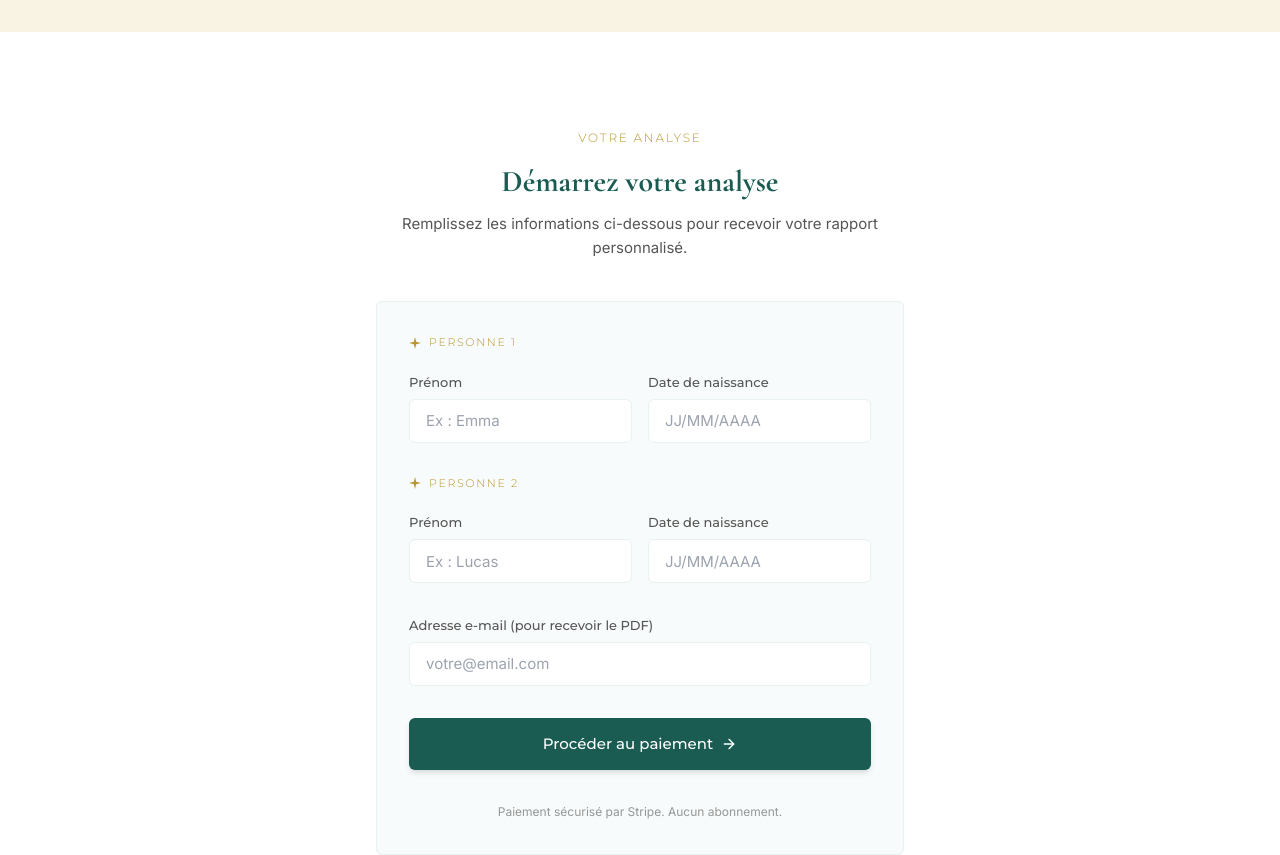
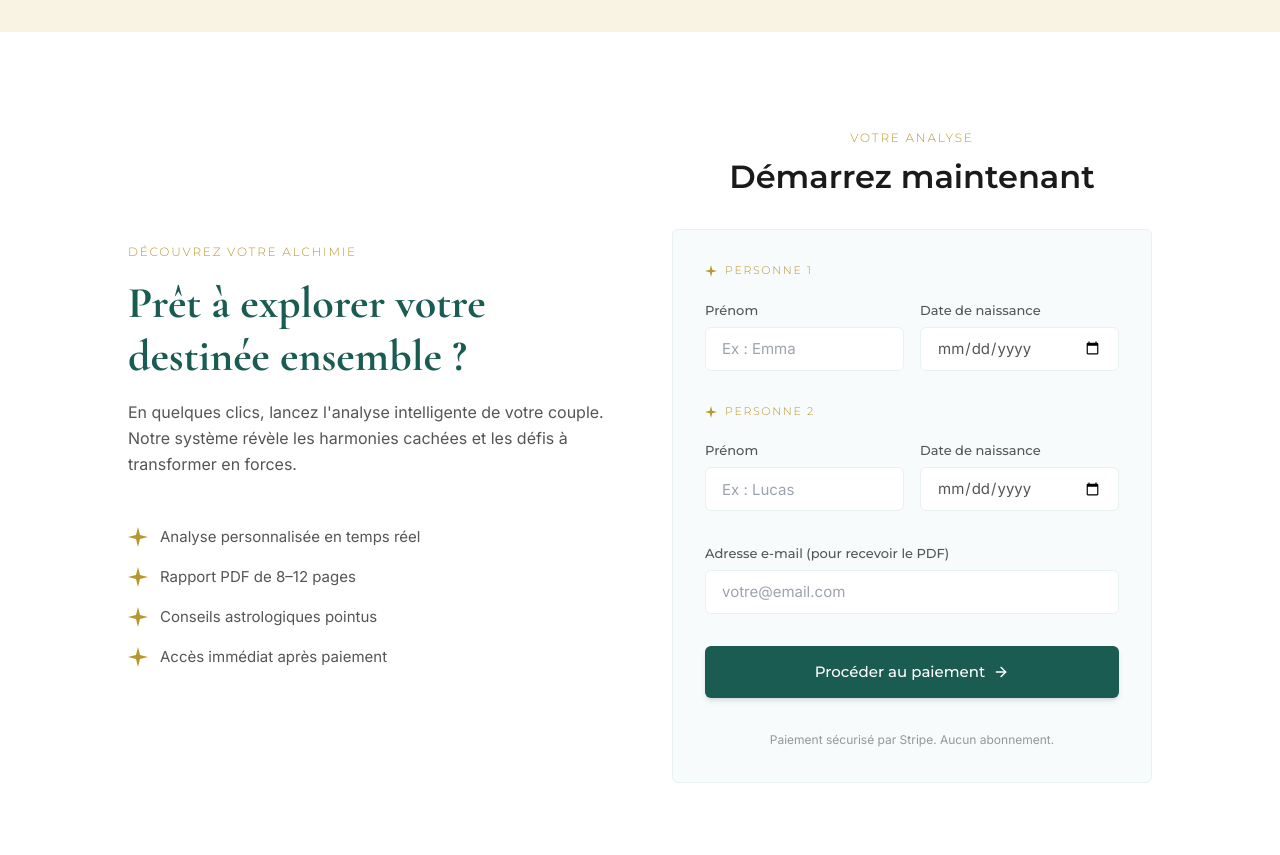
Before and after one commit to judilegend/duovrai-frontend, a React (Vite) app: page / in a window 1280 px wide. Shown: the part 3440-4295 px from the top of the page. Built offline with nearby package versions, Linux system fonts and the light colour scheme.

Commit message:
refactor: enhance FormulaireSaisie component with improved validation and layout structure

```diff
--- a/src/components/FormulaireSaisie.tsx
+++ b/src/components/FormulaireSaisie.tsx
@@ -1,67 +1,54 @@
-import { useState } from "react"
-import { motion } from "framer-motion"
-import { Button } from "./ui/button"
-import { ArrowRight } from "lucide-react"
-import { useNavigate } from "react-router-dom"
+import { useState, useEffect, useRef } from "react";
+import { motion } from "framer-motion";
+import { Button } from "./ui/button";
+import { ArrowRight } from "lucide-react";
+import { useNavigate } from "react-router-dom";
 interface FormData {
-  prenom1: string
-  date1: string
-  prenom2: string
-  date2: string
-  email: string
-  offre: "essentiel" | "premium"
+  prenom1: string;
+  date1: string;
+  prenom2: string;
+  date2: string;
+  email: string;
+  offre: "essentiel" | "premium";
 }
 
 interface FieldErrors {
-  prenom1?: string
-  date1?: string
-  prenom2?: string
-  date2?: string
-  email?: string
+  prenom1?: string;
+  date1?: string;
+  prenom2?: string;
+  date2?: string;
+  email?: string;
 }
 
 /**
- * Valide une date au format JJ/MM/AAAA
+ * Valide une date ISO (AAAA-MM-JJ)
  */
 function validateDate(value: string): string | undefined {
-  if (!value) return "Ce champ est requis"
-  const match = value.match(/^(\d{2})\/(\d{2})\/(\d{4})$/)
-  if (!match) return "Format attendu : JJ/MM/AAAA"
-  const [, dd, mm, yyyy] = match
-  const day = parseInt(dd, 10)
-  const month = parseInt(mm, 10)
-  const year = parseInt(yyyy, 10)
-  if (month < 1 || month > 12) return "Mois invalide"
-  if (day < 1 || day > 31) return "Jour invalide"
-  if (year < 1900 || year > new Date().getFullYear()) return "Année invalide"
-  // Check if valid date
-  const d = new Date(year, month - 1, day)
-  if (d.getFullYear() !== year || d.getMonth() !== month - 1 || d.getDate() !== day) {
-    return "Date invalide"
-  }
-  return undefined
+  if (!value) return "Ce champ est requis";
+
+  // Le format de l'input type="date" est AAAA-MM-JJ
+  const dateObj = new Date(value + "T00:00:00Z");
+
+  // Vérifier si la date est valide
+  if (isNaN(dateObj.getTime())) return "Date invalide";
+
+  // Vérifier la plage d'années
+  const year = dateObj.getUTCFullYear();
+  if (year < 1900 || year > new Date().getFullYear()) return "Année invalide";
+
+  return undefined;
 }
 
 function validateEmail(value: string): string | undefined {
-  if (!value) return "Ce champ est requis"
-  if (!/^[^\s@]+@[^\s@]+\.[^\s@]+$/.test(value)) return "E-mail invalide"
-  return undefined
+  if (!value) return "Ce champ est requis";
+  if (!/^[^\s@]+@[^\s@]+\.[^\s@]+$/.test(value)) return "E-mail invalide";
+  return undefined;
 }
 
 function validatePrenom(value: string): string | undefined {
-  if (!value.trim()) return "Ce champ est requis"
-  if (value.trim().length < 2) return "Minimum 2 caractères"
-  return undefined
-}
-
-/**
- * Formate automatiquement la saisie de date : ajoute les / après JJ et MM
- */
-function formatDateInput(value: string): string {
-  const digits = value.replace(/\D/g, "").slice(0, 8)
-  if (digits.length <= 2) return digits
-  if (digits.length <= 4) return `${digits.slice(0, 2)}/${digits.slice(2)}`
-  return `${digits.slice(0, 2)}/${digits.slice(2, 4)}/${digits.slice(4)}`
+  if (!value.trim()) return "Ce champ est requis";
+  if (value.trim().length < 2) return "Minimum 2 caractères";
+  return undefined;
 }
 
 export function FormulaireSaisie() {
@@ -72,37 +59,58 @@ export function FormulaireSaisie() {
     date2: "",
     email: "",
     offre: "premium",
-  })
+  });
 
-  const [errors, setErrors] = useState<FieldErrors>({})
-  const [touched, setTouched] = useState<Record<string, boolean>>({})
-  const navigate = useNavigate()
+  const [errors, setErrors] = useState<FieldErrors>({});
+  const [touched, setTouched] = useState<Record<string, boolean>>({});
+  const [animateTrigger, setAnimateTrigger] = useState(false);
+  const navigate = useNavigate();
+  const sectionRef = useRef<HTMLDivElement | null>(null);
+
+  useEffect(() => {
+    const node = sectionRef.current;
+    if (!node) return;
+
+    const obs = new IntersectionObserver(
+      (entries) => {
+        entries.forEach((entry) => {
+          if (entry.isIntersecting) {
+            setAnimateTrigger(true);
+          } else {
+            setAnimateTrigger(false);
+          }
+        });
+      },
+      { threshold: 0.5 },
+    );
+
+    obs.observe(node);
+    return () => obs.disconnect();
+  }, []);
   function handleChange(field: keyof FormData, value: string) {
-    if (field === "date1" || field === "date2") {
-      value = formatDateInput(value)
-    }
-    setForm((prev) => ({ ...prev, [field]: value }))
+    setForm((prev) => ({ ...prev, [field]: value }));
     // Inline validation on change after field has been touched
     if (touched[field]) {
-      validateField(field, value)
+      validateField(field, value);
     }
   }
 
   function handleBlur(field: keyof FormData) {
-    setTouched((prev) => ({ ...prev, [field]: true }))
-    validateField(field, form[field])
+    setTouched((prev) => ({ ...prev, [field]: true }));
+    validateField(field, form[field]);
   }
 
   function validateField(field: keyof FormData, value: string) {
-    let error: string | undefined
-    if (field === "prenom1" || field === "prenom2") error = validatePrenom(value)
-    if (field === "date1" || field === "date2") error = validateDate(value)
-    if (field === "email") error = validateEmail(value)
-    setErrors((prev) => ({ ...prev, [field]: error }))
+    let error: string | undefined;
+    if (field === "prenom1" || field === "prenom2")
+      error = validatePrenom(value);
+    if (field === "date1" || field === "date2") error = validateDate(value);
+    if (field === "email") error = validateEmail(value);
+    setErrors((prev) => ({ ...prev, [field]: error }));
   }
 
   function handleSubmit(e: React.FormEvent) {
-    e.preventDefault()
+    e.preventDefault();
     // Validate all fields
     const newErrors: FieldErrors = {
       prenom1: validatePrenom(form.prenom1),
@@ -110,58 +118,123 @@ export function FormulaireSaisie() {
       prenom2: validatePrenom(form.prenom2),
       date2: validateDate(form.date2),
       email: validateEmail(form.email),
-    }
-    setErrors(newErrors)
-    setTouched({ prenom1: true, date1: true, prenom2: true, date2: true, email: true })
+    };
+    setErrors(newErrors);
+    setTouched({
+      prenom1: true,
+      date1: true,
+      prenom2: true,
+      date2: true,
+      email: true,
+    });
 
-    const hasErrors = Object.values(newErrors).some((e) => e !== undefined)
+    const hasErrors = Object.values(newErrors).some((e) => e !== undefined);
     if (!hasErrors) {
       // Redirect to Stripe Checkout
-      console.log("Form valid, proceeding to checkout:", form)
-      navigate('/pricing-page');
+      console.log("Form valid, proceeding to checkout:", form);
+      navigate("/pricing-page");
     }
   }
 
   return (
-    <section id="formulaire" className="py-20 sm:py-24 bg-white">
-      <div className="container mx-auto px-4 sm:px-6 max-w-xl">
+    <section
+      id="formulaire"
+      className="py-20 sm:py-24 bg-white"
+      ref={sectionRef}
+    >
+      <div className="container mx-auto px-4 sm:px-6">
+        <div className="grid lg:grid-cols-2 gap-12 lg:gap-16 items-center max-w-5xl mx-auto">
+          {/* ── Left: Text Section ── */}
+          <motion.div
+            initial={{ opacity: 0, x: -30 }}
+            whileInView={{ opacity: 1, x: 0 }}
+            viewport={{ once: true }}
+            transition={{ duration: 0.7 }}
+            className="flex flex-col gap-6"
+          >
+            <div>
+              <p className="duovrai-label text-[12px] mb-4">
+                Découvrez votre alchimie
+              </p>
+              <h2 className="text-[36px] sm:text-[44px] leading-[1.2] mb-4">
+                Prêt à explorer{" "}
+                <span className="text-[#1A5C52]">votre destinée</span> ensemble
+                ?
+              </h2>
+              <p className="text-[16px] leading-relaxed text-[#555555]">
+                En quelques clics, lancez l'analyse intelligente de votre
+                couple. Notre système révèle les harmonies cachées et les défis
+                à transformer en forces.
+              </p>
+            </div>
 
-        <motion.div
-          initial={{ opacity: 0, y: 16 }}
-          whileInView={{ opacity: 1, y: 0 }}
-          viewport={{ once: true }}
-          className="text-center mb-10"
+            <div className="space-y-4 mt-6">
+              {[
+                "Analyse personnalisée en temps réel",
+                "Rapport PDF de 8–12 pages",
+                "Conseils astrologiques pointus",
+                "Accès immédiat après paiement",
+              ].map((item, i) => (
+                <div key={i} className="flex items-start gap-3">
+                  <svg
+                    className="w-5 h-5 text-[#B8962E] shrink-0 mt-0.5"
+                    viewBox="0 0 12 12"
+                    fill="currentColor"
                   >
-          <p className="duovrai-label text-[12px] mb-4">Votre analyse</p>
-          <h2 className="text-[28px] sm:text-[30px] mb-3">
-            Démarrez votre analyse
-          </h2>
-          <p className="text-[15px]">
-            Remplissez les informations ci-dessous pour recevoir votre rapport personnalisé.
-          </p>
+                    <path d="M6 0L7.2 4.8L12 6L7.2 7.2L6 12L4.8 7.2L0 6L4.8 4.8L6 0Z" />
+                  </svg>
+                  <span className="text-[15px] text-[#555555]">{item}</span>
+                </div>
+              ))}
+            </div>
           </motion.div>
 
-        <motion.form
-          initial={{ opacity: 0, y: 20 }}
-          whileInView={{ opacity: 1, y: 0 }}
-          viewport={{ once: true }}
-          transition={{ delay: 0.1 }}
+          {/* ── Right: Form with RotateY Animation ── */}
+          <motion.div
+            initial={{ opacity: 0, rotateY: 90 }}
+            animate={
+              animateTrigger
+                ? { opacity: 1, rotateY: 0 }
+                : { opacity: 0, rotateY: 90 }
+            }
+            transition={{ duration: 0.8, ease: "easeOut" }}
+            style={{ perspective: 1000 }}
+            className="w-full"
+          >
+            <div className="text-center mb-8">
+              <p className="duovrai-label text-[12px] mb-2">Votre analyse</p>
+              <h3 className="text-[28px] sm:text-[32px] mb-2">
+                Démarrez maintenant
+              </h3>
+            </div>
+
+            <form
               onSubmit={handleSubmit}
               className="bg-[#E8F2F0]/30 border border-[#E8F2F0] rounded-[6px] p-6 sm:p-8 space-y-8"
               noValidate
             >
-
               {/* ── Personne 1 ── */}
               <fieldset className="space-y-4">
                 <legend className="duovrai-label text-[11px] flex items-center gap-2 mb-1">
-              <svg className="w-3 h-3 text-[#B8962E]" viewBox="0 0 12 12" fill="currentColor">
+                  <svg
+                    className="w-3 h-3 text-[#B8962E]"
+                    viewBox="0 0 12 12"
+                    fill="currentColor"
+                  >
                     <path d="M6 0L7.2 4.8L12 6L7.2 7.2L6 12L4.8 7.2L0 6L4.8 4.8L6 0Z" />
                   </svg>
                   Personne 1
                 </legend>
                 <div className="grid sm:grid-cols-2 gap-4">
                   <div>
-                <label htmlFor="prenom1" className="block text-[13px] text-[#555555] mb-1.5" style={{ fontFamily: "'Montserrat', Arial, sans-serif", fontWeight: 500 }}>
+                    <label
+                      htmlFor="prenom1"
+                      className="block text-[13px] text-[#555555] mb-1.5"
+                      style={{
+                        fontFamily: "'Montserrat', Arial, sans-serif",
+                        fontWeight: 500,
+                      }}
+                    >
                       Prénom
                     </label>
                     <input
@@ -172,34 +245,52 @@ export function FormulaireSaisie() {
                       onBlur={() => handleBlur("prenom1")}
                       placeholder="Ex : Emma"
                       className={`w-full h-11 px-4 rounded-[6px] border bg-white text-[15px] outline-none transition-colors focus:ring-2 focus:ring-[#1A5C52]/20 ${
-                    errors.prenom1 && touched.prenom1 ? "border-red-400" : "border-[#E8F2F0] focus:border-[#1A5C52]"
+                        errors.prenom1 && touched.prenom1
+                          ? "border-red-400"
+                          : "border-[#E8F2F0] focus:border-[#1A5C52]"
                       }`}
                       style={{ fontFamily: "'Inter', Calibri, sans-serif" }}
                     />
                     {errors.prenom1 && touched.prenom1 && (
-                  <p className="text-red-500 text-[12px] mt-1" style={{ fontFamily: "'Inter', Calibri, sans-serif" }}>{errors.prenom1}</p>
+                      <p
+                        className="text-red-500 text-[12px] mt-1"
+                        style={{ fontFamily: "'Inter', Calibri, sans-serif" }}
+                      >
+                        {errors.prenom1}
+                      </p>
                     )}
                   </div>
                   <div>
-                <label htmlFor="date1" className="block text-[13px] text-[#555555] mb-1.5" style={{ fontFamily: "'Montserrat', Arial, sans-serif", fontWeight: 500 }}>
+                    <label
+                      htmlFor="date1"
+                      className="block text-[13px] text-[#555555] mb-1.5"
+                      style={{
+                        fontFamily: "'Montserrat', Arial, sans-serif",
+                        fontWeight: 500,
+                      }}
+                    >
                       Date de naissance
                     </label>
                     <input
                       id="date1"
-                  type="text"
-                  inputMode="numeric"
+                      type="date"
                       value={form.date1}
                       onChange={(e) => handleChange("date1", e.target.value)}
                       onBlur={() => handleBlur("date1")}
-                  placeholder="JJ/MM/AAAA"
-                  maxLength={10}
                       className={`w-full h-11 px-4 rounded-[6px] border bg-white text-[15px] outline-none transition-colors focus:ring-2 focus:ring-[#1A5C52]/20 ${
-                    errors.date1 && touched.date1 ? "border-red-400" : "border-[#E8F2F0] focus:border-[#1A5C52]"
+                        errors.date1 && touched.date1
+                          ? "border-red-400"
+                          : "border-[#E8F2F0] focus:border-[#1A5C52]"
                       }`}
                       style={{ fontFamily: "'Inter', Calibri, sans-serif" }}
                     />
                     {errors.date1 && touched.date1 && (
-                  <p className="text-red-500 text-[12px] mt-1" style={{ fontFamily: "'Inter', Calibri, sans-serif" }}>{errors.date1}</p>
+                      <p
+                        className="text-red-500 text-[12px] mt-1"
+                        style={{ fontFamily: "'Inter', Calibri, sans-serif" }}
+                      >
+                        {errors.date1}
+                      </p>
                     )}
                   </div>
                 </div>
@@ -208,14 +299,25 @@ export function FormulaireSaisie() {
               {/* ── Personne 2 ── */}
               <fieldset className="space-y-4">
                 <legend className="duovrai-label text-[11px] flex items-center gap-2 mb-1">
-              <svg className="w-3 h-3 text-[#B8962E]" viewBox="0 0 12 12" fill="currentColor">
+                  <svg
+                    className="w-3 h-3 text-[#B8962E]"
+                    viewBox="0 0 12 12"
+                    fill="currentColor"
+                  >
                     <path d="M6 0L7.2 4.8L12 6L7.2 7.2L6 12L4.8 7.2L0 6L4.8 4.8L6 0Z" />
                   </svg>
                   Personne 2
                 </legend>
                 <div className="grid sm:grid-cols-2 gap-4">
                   <div>
-                <label htmlFor="prenom2" className="block text-[13px] text-[#555555] mb-1.5" style={{ fontFamily: "'Montserrat', Arial, sans-serif", fontWeight: 500 }}>
+                    <label
+                      htmlFor="prenom2"
+                      className="block text-[13px] text-[#555555] mb-1.5"
+                      style={{
+                        fontFamily: "'Montserrat', Arial, sans-serif",
+                        fontWeight: 500,
+                      }}
+                    >
                       Prénom
                     </label>
                     <input
@@ -226,34 +328,52 @@ export function FormulaireSaisie() {
                       onBlur={() => handleBlur("prenom2")}
                       placeholder="Ex : Lucas"
                       className={`w-full h-11 px-4 rounded-[6px] border bg-white text-[15px] outline-none transition-colors focus:ring-2 focus:ring-[#1A5C52]/20 ${
-                    errors.prenom2 && touched.prenom2 ? "border-red-400" : "border-[#E8F2F0] focus:border-[#1A5C52]"
+                        errors.prenom2 && touched.prenom2
+                          ? "border-red-400"
+                          : "border-[#E8F2F0] focus:border-[#1A5C52]"
                       }`}
                       style={{ fontFamily: "'Inter', Calibri, sans-serif" }}
                     />
                     {errors.prenom2 && touched.prenom2 && (
-                  <p className="text-red-500 text-[12px] mt-1" style={{ fontFamily: "'Inter', Calibri, sans-serif" }}>{errors.prenom2}</p>
+                      <p
+                        className="text-red-500 text-[12px] mt-1"
+                        style={{ fontFamily: "'Inter', Calibri, sans-serif" }}
+                      >
+                        {errors.prenom2}
+                      </p>
                     )}
                   </div>
                   <div>
-                <label htmlFor="date2" className="block text-[13px] text-[#555555] mb-1.5" style={{ fontFamily: "'Montserrat', Arial, sans-serif", fontWeight: 500 }}>
+                    <label
+                      htmlFor="date2"
+                      className="block text-[13px] text-[#555555] mb-1.5"
+                      style={{
+                        fontFamily: "'Montserrat', Arial, sans-serif",
+                        fontWeight: 500,
+                      }}
+                    >
                       Date de naissance
                     </label>
                     <input
                       id="date2"
-                  type="text"
-                  inputMode="numeric"
+                      type="date"
                       value={form.date2}
                       onChange={(e) => handleChange("date2", e.target.value)}
                       onBlur={() => handleBlur("date2")}
-                  placeholder="JJ/MM/AAAA"
-                  maxLength={10}
                       className={`w-full h-11 px-4 rounded-[6px] border bg-white text-[15px] outline-none transition-colors focus:ring-2 focus:ring-[#1A5C52]/20 ${
-                    errors.date2 && touched.date2 ? "border-red-400" : "border-[#E8F2F0] focus:border-[#1A5C52]"
+                        errors.date2 && touched.date2
+                          ? "border-red-400"
+                          : "border-[#E8F2F0] focus:border-[#1A5C52]"
                       }`}
                       style={{ fontFamily: "'Inter', Calibri, sans-serif" }}
                     />
                     {errors.date2 && touched.date2 && (
-                  <p className="text-red-500 text-[12px] mt-1" style={{ fontFamily: "'Inter', Calibri, sans-serif" }}>{errors.date2}</p>
+                      <p
+                        className="text-red-500 text-[12px] mt-1"
+                        style={{ fontFamily: "'Inter', Calibri, sans-serif" }}
+                      >
+                        {errors.date2}
+                      </p>
                     )}
                   </div>
                 </div>
@@ -261,7 +381,14 @@ export function FormulaireSaisie() {
 
               {/* ── E-mail ── */}
               <div>
-            <label htmlFor="email" className="block text-[13px] text-[#555555] mb-1.5" style={{ fontFamily: "'Montserrat', Arial, sans-serif", fontWeight: 500 }}>
+                <label
+                  htmlFor="email"
+                  className="block text-[13px] text-[#555555] mb-1.5"
+                  style={{
+                    fontFamily: "'Montserrat', Arial, sans-serif",
+                    fontWeight: 500,
+                  }}
+                >
                   Adresse e-mail (pour recevoir le PDF)
                 </label>
                 <input
@@ -272,15 +399,21 @@ export function FormulaireSaisie() {
                   onBlur={() => handleBlur("email")}
                   placeholder="votre@email.com"
                   className={`w-full h-11 px-4 rounded-[6px] border bg-white text-[15px] outline-none transition-colors focus:ring-2 focus:ring-[#1A5C52]/20 ${
-                errors.email && touched.email ? "border-red-400" : "border-[#E8F2F0] focus:border-[#1A5C52]"
+                    errors.email && touched.email
+                      ? "border-red-400"
+                      : "border-[#E8F2F0] focus:border-[#1A5C52]"
                   }`}
                   style={{ fontFamily: "'Inter', Calibri, sans-serif" }}
                 />
                 {errors.email && touched.email && (
-              <p className="text-red-500 text-[12px] mt-1" style={{ fontFamily: "'Inter', Calibri, sans-serif" }}>{errors.email}</p>
+                  <p
+                    className="text-red-500 text-[12px] mt-1"
+                    style={{ fontFamily: "'Inter', Calibri, sans-serif" }}
+                  >
+                    {errors.email}
+                  </p>
                 )}
               </div>
-
 
               {/* ── Submit ── */}
               <Button
@@ -292,13 +425,16 @@ export function FormulaireSaisie() {
                 <ArrowRight className="w-4 h-4 ml-2 group-hover:translate-x-1 transition-transform" />
               </Button>
 
-          <p className="text-center text-[12px] text-[#555555]/60" style={{ fontFamily: "'Inter', Calibri, sans-serif" }}>
+              <p
+                className="text-center text-[12px] text-[#555555]/60"
+                style={{ fontFamily: "'Inter', Calibri, sans-serif" }}
+              >
                 Paiement sécurisé par Stripe. Aucun abonnement.
               </p>
-
-        </motion.form>
-
+            </form>
+          </motion.div>
+        </div>
       </div>
     </section>
-  )
+  );
 }
```
Lines whose indentation alone changed are shown as unchanged.
